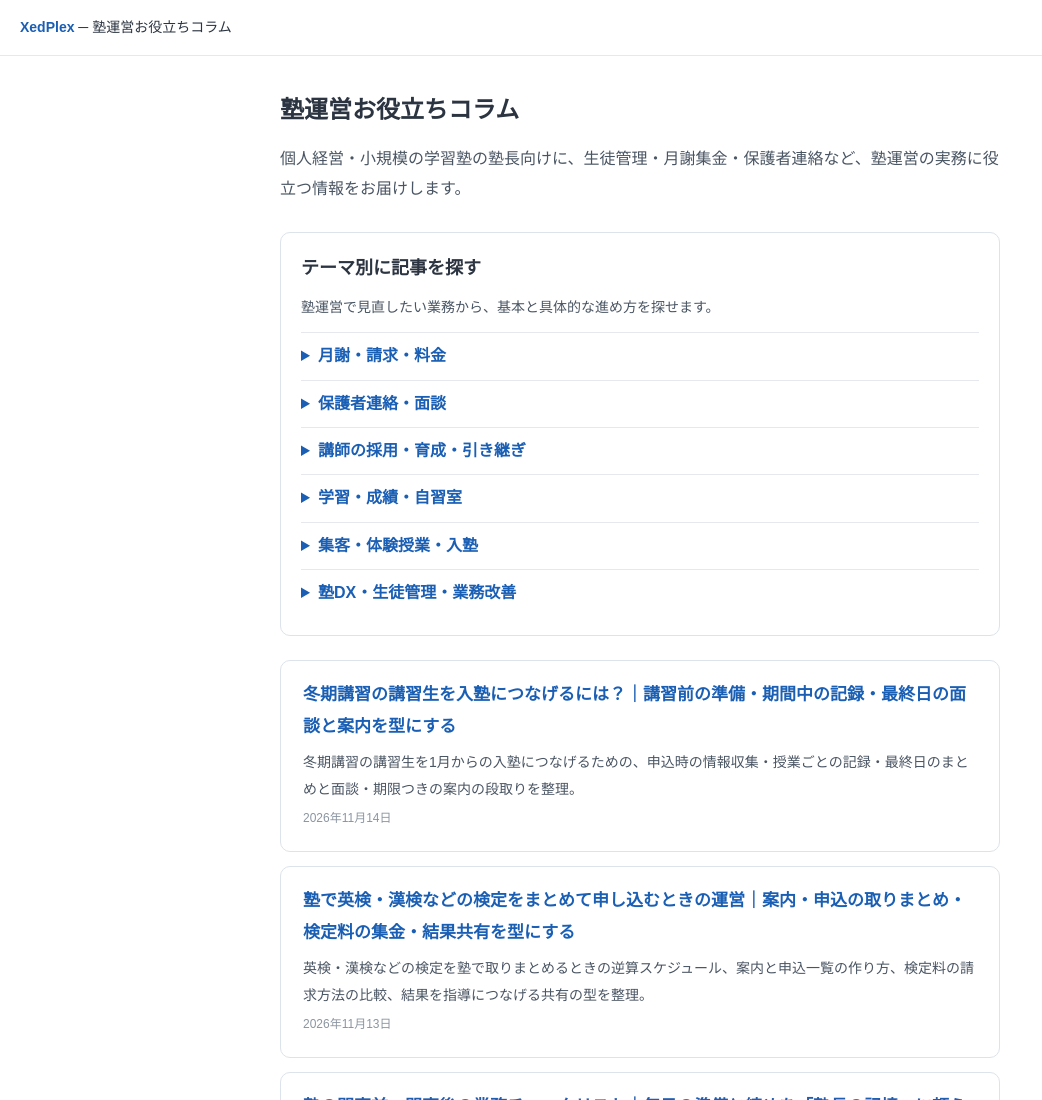
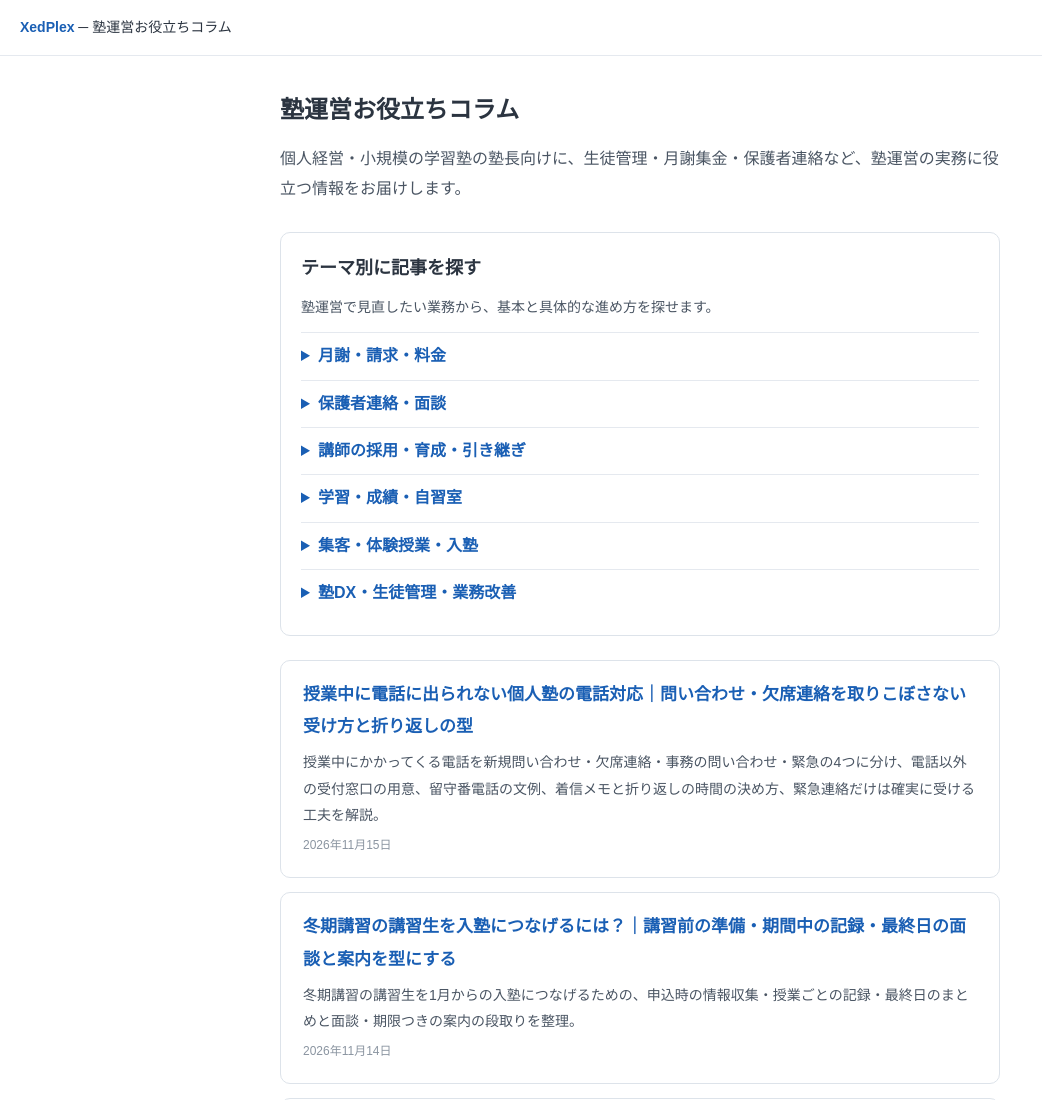
Before and after one commit to BrightGeniusSawada/xedplex-column, a plain HTML site: page index.html in a window 1280 px wide. Shown: the top 1100 px of the page, without its empty margins (0-1042 px from the left). Drawn offline with Linux system fonts and the light colour scheme.

Commit message:
記事追加: 授業中に電話に出られない個人塾の電話対応｜問い合わせ・欠席連絡を取りこぼさない受け方と折り返しの型（一覧・サイトマップ・アイキャッチ登録）

```diff
--- a/index.html
+++ b/index.html
@@ -96,6 +96,11 @@
 <!-- seo-topics:end -->
 
 <!-- ▼ 新しい記事はこのリストの一番上に追加してください -->
+<a class="card" href="jugyochu-denwa-taio-kojinjuku.html">
+  <h2>授業中に電話に出られない個人塾の電話対応｜問い合わせ・欠席連絡を取りこぼさない受け方と折り返しの型</h2>
+  <p>授業中にかかってくる電話を新規問い合わせ・欠席連絡・事務の問い合わせ・緊急の4つに分け、電話以外の受付窓口の用意、留守番電話の文例、着信メモと折り返しの時間の決め方、緊急連絡だけは確実に受ける工夫を解説。</p>
+  <span class="date">2026年11月15日</span>
+</a>
 <a class="card" href="toki-koshu-koshusei-nyujuku.html">
   <h2>冬期講習の講習生を入塾につなげるには？｜講習前の準備・期間中の記録・最終日の面談と案内を型にする</h2>
   <p>冬期講習の講習生を1月からの入塾につなげるための、申込時の情報収集・授業ごとの記録・最終日のまとめと面談・期限つきの案内の段取りを整理。</p>
--- a/sitemap.xml
+++ b/sitemap.xml
@@ -86,4 +86,5 @@
   <url><loc>https://column.bright-genius.jp/juku-kaishitsu-heishitsu-checklist.html</loc><lastmod>2026-11-12</lastmod></url>
   <url><loc>https://column.bright-genius.jp/juku-kentei-moshikomi-torimatome.html</loc><lastmod>2026-11-13</lastmod></url>
   <url><loc>https://column.bright-genius.jp/toki-koshu-koshusei-nyujuku.html</loc><lastmod>2026-11-14</lastmod></url>
+  <url><loc>https://column.bright-genius.jp/jugyochu-denwa-taio-kojinjuku.html</loc><lastmod>2026-11-15</lastmod></url>
 </urlset>
--- a/tools/eyecatch.json
+++ b/tools/eyecatch.json
@@ -83,5 +83,6 @@
   {"slug": "juku-sns-instagram-unyou", "title": "個人塾のSNS、|何を投稿すればいい？", "subtitle": "生徒の写真の線引きと続く型"},
   {"slug": "juku-kaishitsu-heishitsu-checklist", "title": "開室前と閉室後の作業、|毎日頭で覚えていない？", "subtitle": "毎日の業務を回すチェック表"},
   {"slug": "juku-kentei-moshikomi-torimatome", "title": "英検・漢検の取りまとめ、|毎回慌てていない？", "subtitle": "申込・集金・結果共有の型"},
-  {"slug": "toki-koshu-koshusei-nyujuku", "title": "冬期講習の講習生、|入塾につながっていますか？", "subtitle": "講習前〜最終日の段取りの型"}
+  {"slug": "toki-koshu-koshusei-nyujuku", "title": "冬期講習の講習生、|入塾につながっていますか？", "subtitle": "講習前〜最終日の段取りの型"},
+  {"slug": "jugyochu-denwa-taio-kojinjuku", "title": "授業中に電話に出られない、|どうしていますか？", "subtitle": "取りこぼさない受け方の型"}
 ]
```
